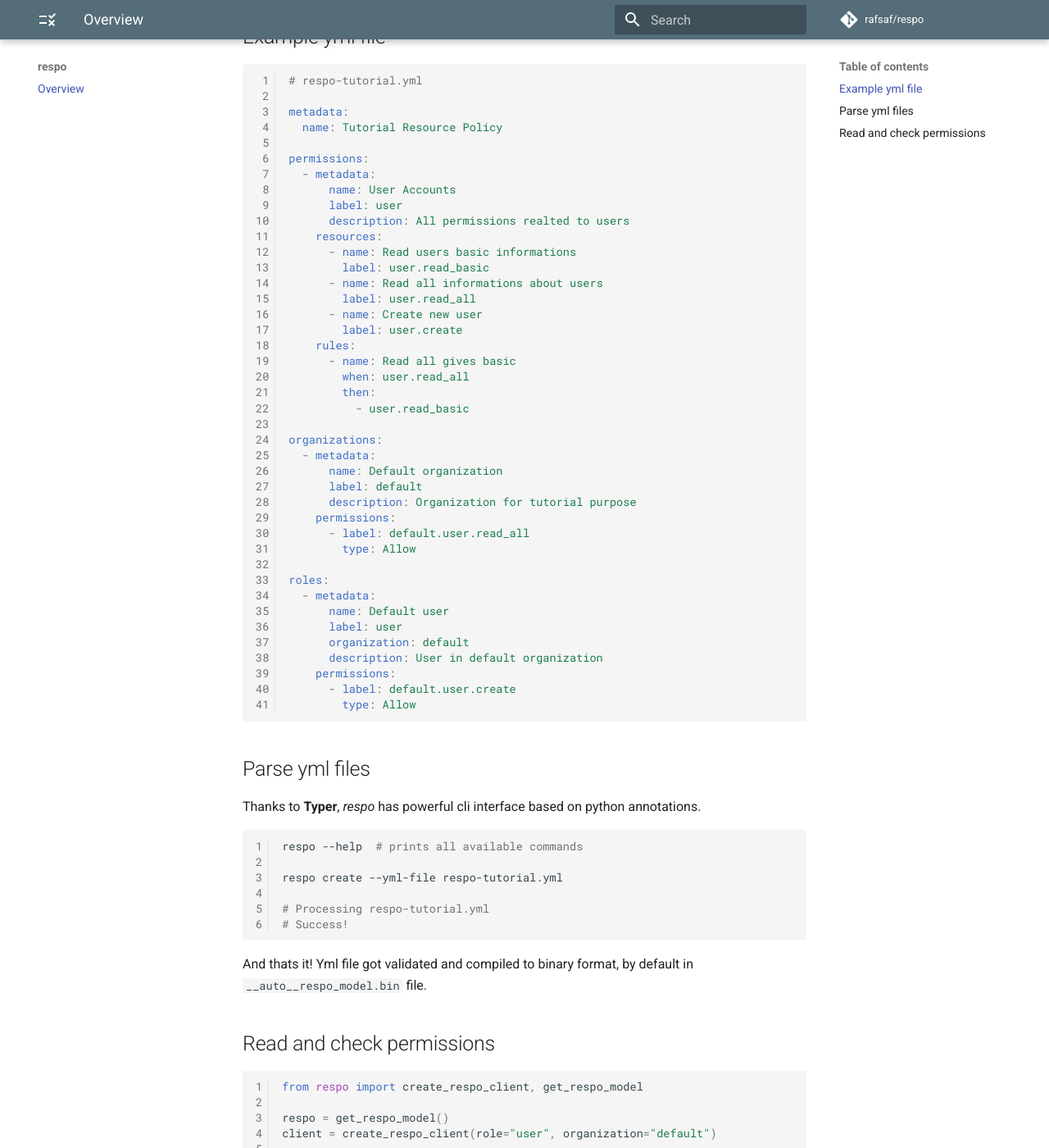
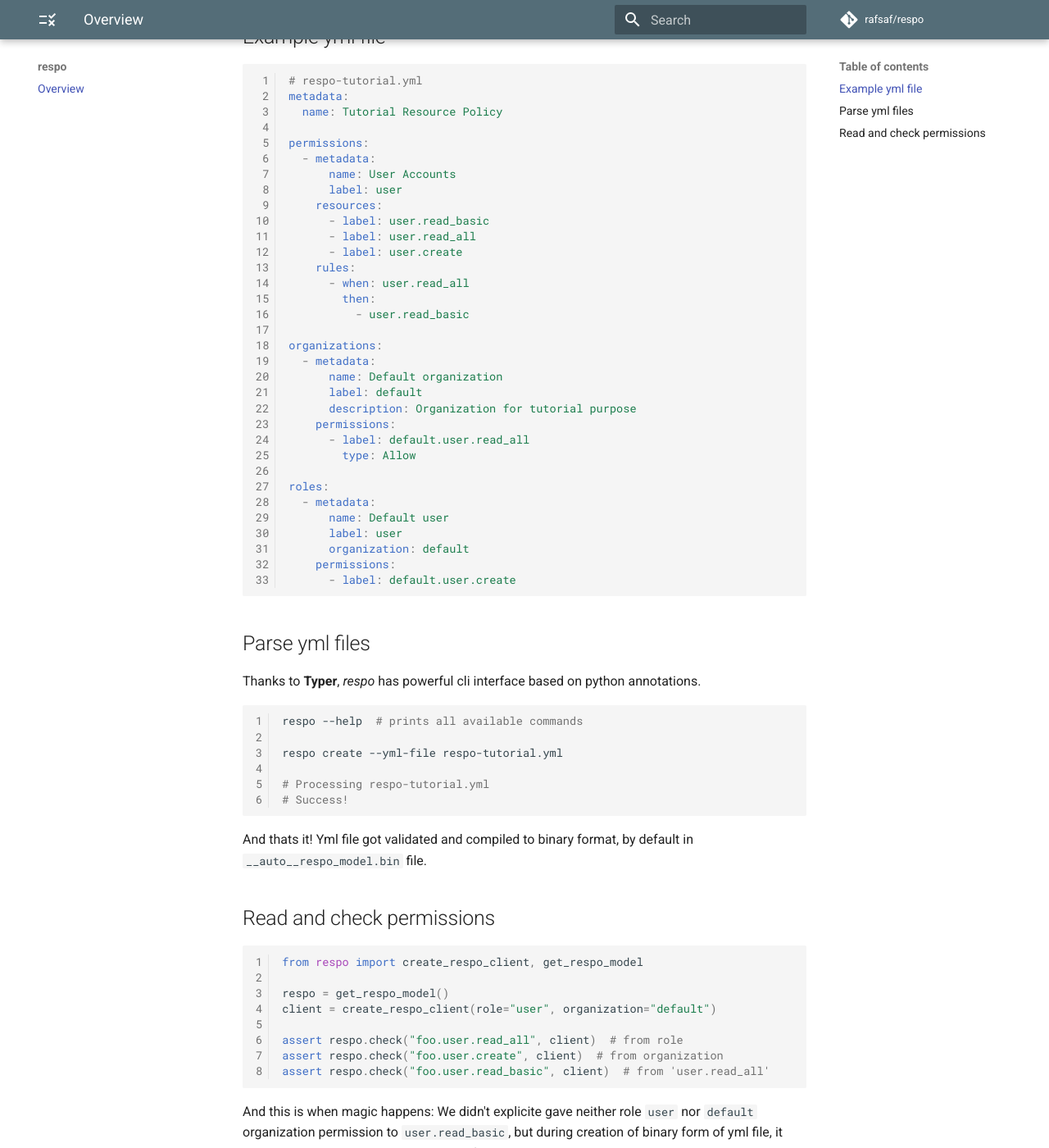
Before and after one commit to rafsaf/respo, an MkDocs documentation site: the page built from docs/index.md, in a window 1280 px wide and 1400 px high, scrolled down 724 px. Shown: the whole window at 82% size. Built offline with MkDocs 1.6.1 and Material for MkDocs 9.7.7, drawn with Linux system fonts in a browser that asks for light colours; comment, search, counter and statistics services are not loaded.

Commit message:
change in respo-tutorial.yml

```diff
--- a/docs/examples/index/respo-tutorial.yml
+++ b/docs/examples/index/respo-tutorial.yml
@@ -1,5 +1,4 @@
 # respo-tutorial.yml
-
 metadata:
   name: Tutorial Resource Policy
 
@@ -7,17 +6,12 @@ permissions:
   - metadata:
       name: User Accounts
       label: user
-      description: All permissions realted to users
     resources:
-      - name: Read users basic informations
-        label: user.read_basic
-      - name: Read all informations about users
-        label: user.read_all
-      - name: Create new user
-        label: user.create
+      - label: user.read_basic
+      - label: user.read_all
+      - label: user.create
     rules:
-      - name: Read all gives basic
-        when: user.read_all
+      - when: user.read_all
         then:
           - user.read_basic
 
@@ -35,7 +29,5 @@ roles:
       name: Default user
       label: user
       organization: default
-      description: User in default organization
     permissions:
       - label: default.user.create
-        type: Allow
```
